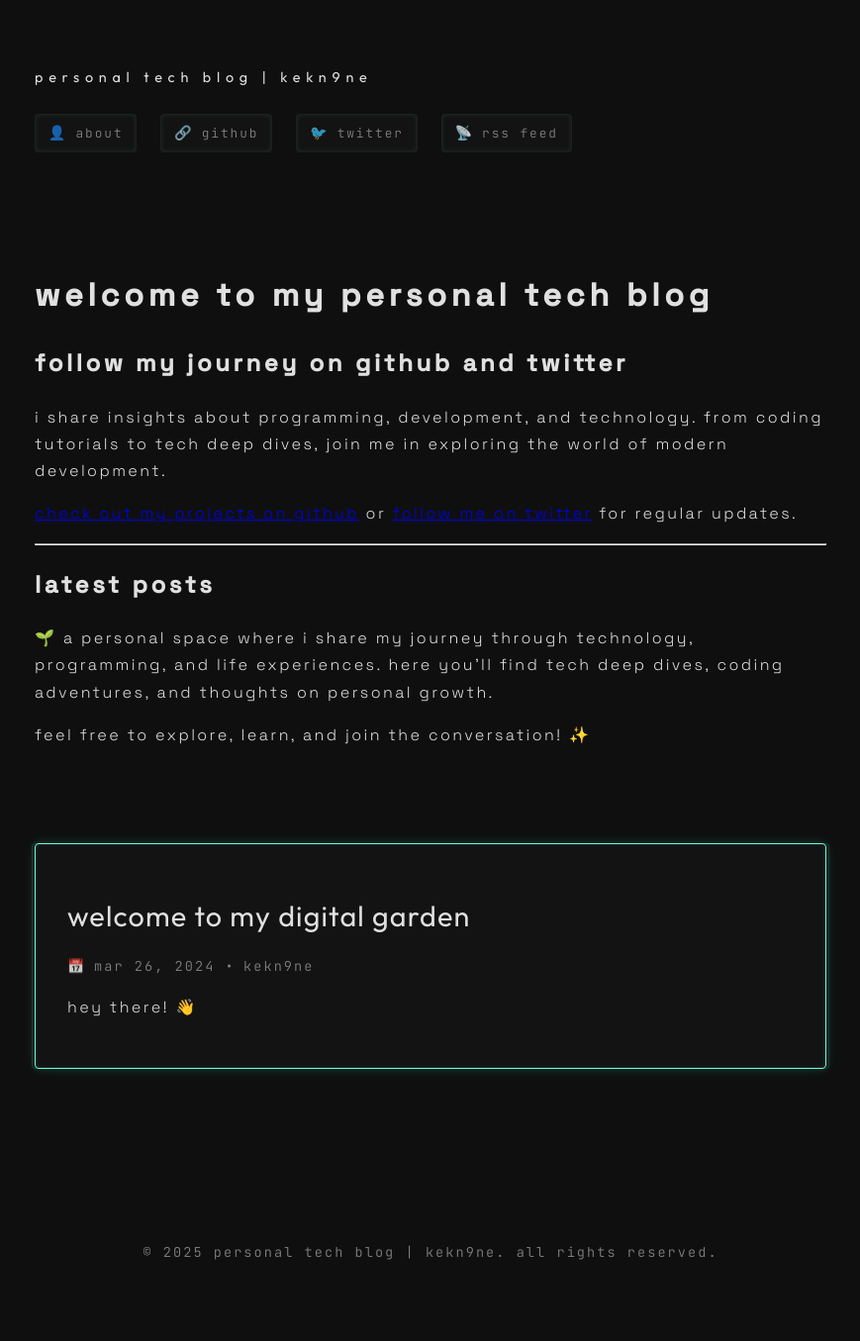
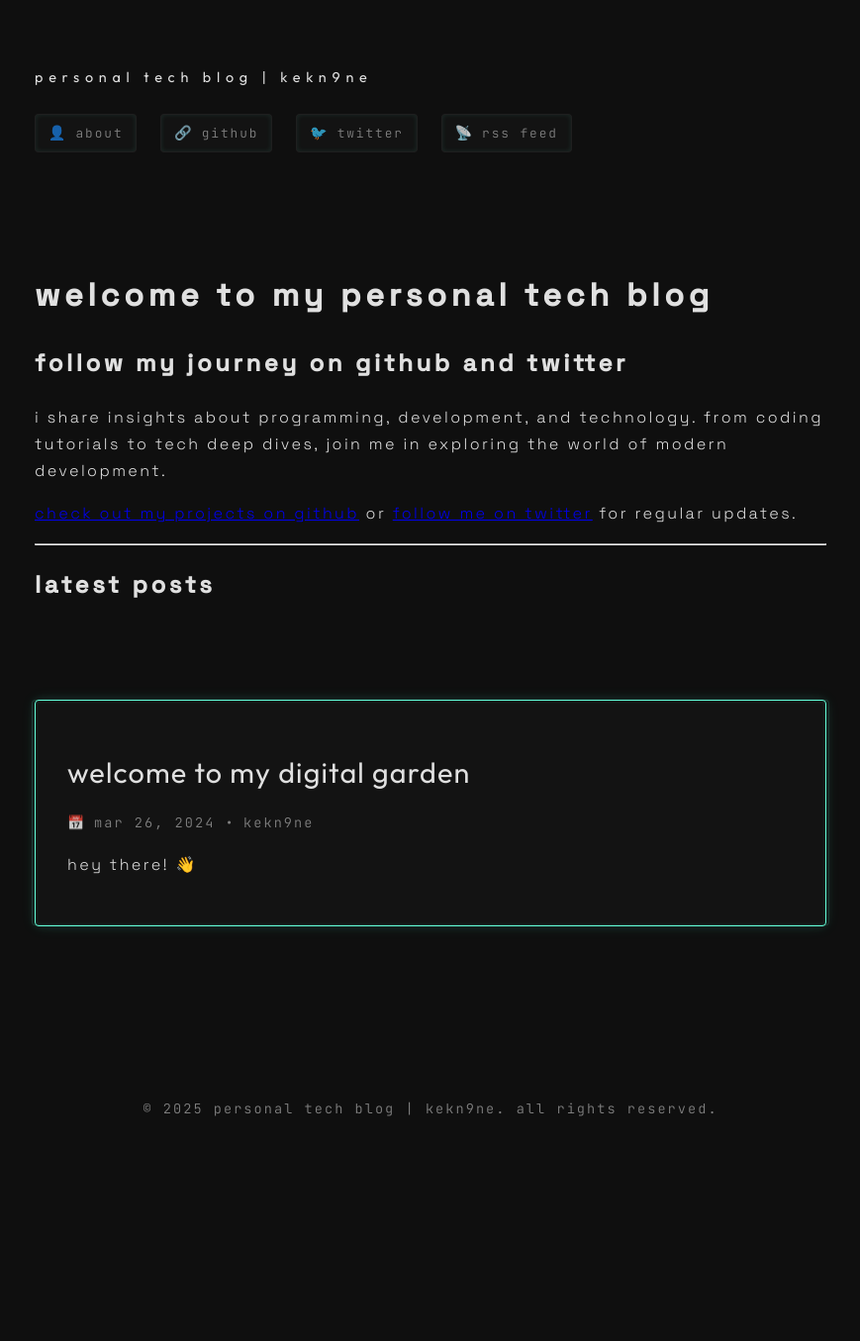
Before and after one commit to kekn9ne/blog, a Jekyll site: the page built from index.markdown, in a window 1280 px wide. Shown: the whole page at 99% size, without its empty margins (205-1074 px from the left). Built offline with Jekyll 4.4.1, drawn with Linux system fonts in a browser that asks for light colours; after the commit the page ends 1210 px from its top, so only the background shows below that.

Commit message:
Update index.markdown

```diff
--- a/index.markdown
+++ b/index.markdown
@@ -18,7 +18,3 @@ I share insights about programming, development, and technology. From coding tut
 ---
 
 ## Latest Posts
-
-🌱 A personal space where I share my journey through technology, programming, and life experiences. Here you'll find tech deep dives, coding adventures, and thoughts on personal growth.
-
-Feel free to explore, learn, and join the conversation! ✨
```
